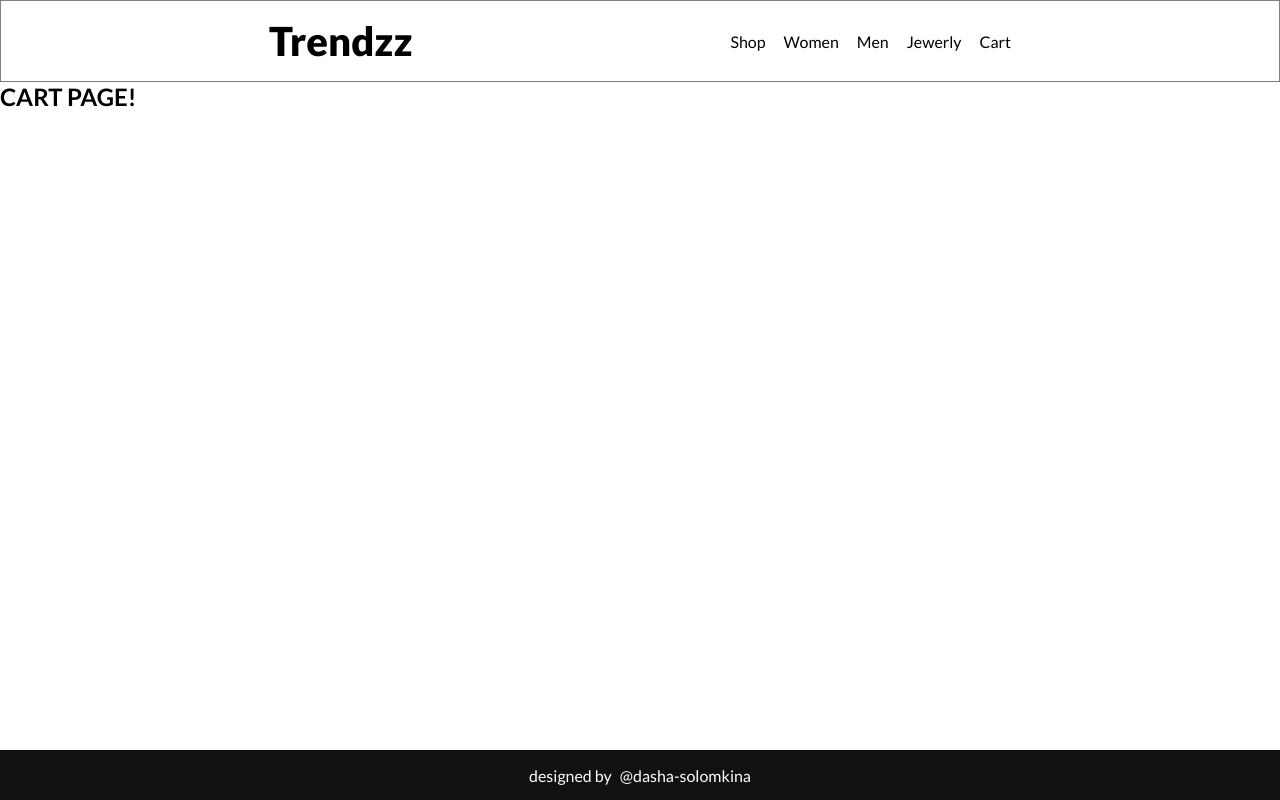
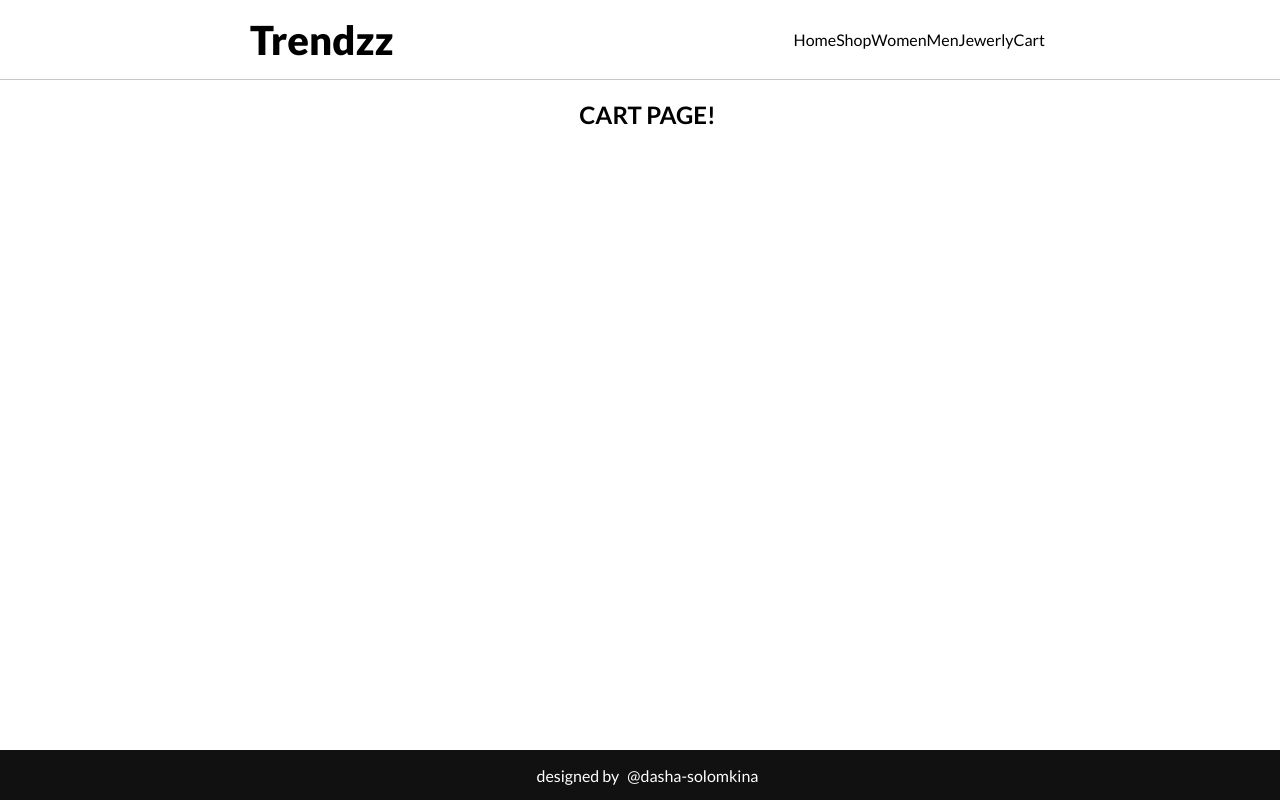
Before and after one commit to dasha-solomkina/shopping-cart, a React (Vite) app: page /cart in a window 1280 px wide. Built offline with nearby package versions, Linux system fonts and the light colour scheme.

Commit message:
style pages

```diff
--- a/src/components/Card.tsx
+++ b/src/components/Card.tsx
@@ -11,8 +11,16 @@ export default function Card({ id, title, image, price }: CardProps) {
   return (
     <div className="card" key={id}>
       <img src={image} alt={title} />
-      <p>{title}</p>
-      <p>{price}</p>
+      <div className="card-checkout">
+        <div className="input-group">
+          <button className="decrement-btn">-</button>
+          <input type="number" placeholder="1" />
+          <button className="increment-btn">+</button>
+        </div>
+        <button>Add to bag</button>
+      </div>
+      <p className="title">{title}</p>
+      <p className="price">${price}</p>
     </div>
   );
 }
--- a/src/components/DropMenu.tsx
+++ b/src/components/DropMenu.tsx
@@ -3,6 +3,9 @@ import { Link } from 'react-router-dom';
 export default function BasicMenu() {
   return (
     <>
+      <Link to="../" className="linkWithoutStyles">
+        <p>Home</p>
+      </Link>
       <Link to="../shop" className="linkWithoutStyles">
         <p>Shop</p>
       </Link>
--- a/src/components/Header.tsx
+++ b/src/components/Header.tsx
@@ -7,10 +7,6 @@ export default function Header() {
       <Link to="/" className="linkWithoutStyles">
         <h1>Trendzz</h1>
       </Link>
-      {/* <p>Shop</p>
-      <p>Women</p>
-      <p>Men</p>
-      <p>Jewerly</p> */}
       <BasicMenu />
       <p>Cart</p>
     </header>
--- a/src/index.css
+++ b/src/index.css
@@ -6,33 +6,51 @@
 /* Header */
 header {
   display: flex;
-  min-height: 80px;
   justify-content: space-evenly;
   align-items: center;
-  border: 1px solid grey;
+  border-bottom: 1px solid rgb(199, 198, 198);
   padding: 0 250px;
 }
 
 /* Cards */
 .grid-cards {
   display: grid;
-  grid-template-columns: repeat(auto-fit, minmax(250px, 1fr));
-  gap: 30px;
+  grid-template-columns: repeat(auto-fit, minmax(400px, 1fr));
+  gap: 60px;
+  margin-top: 50px;
+  margin-bottom: 60px;
+}
+
+.price {
+  margin-top: 15px;
+  font-weight: 700;
+}
+
+.card {
+  width: 400px;
+  height: 520px;
+  display: flex;
+  flex-direction: column;
+  align-items: start;
 }
 
 img {
-  max-width: 90%;
+  align-self: center;
+  max-width: 80%;
+  max-height: 75%;
+  margin-bottom: auto;
 }
 
 .layout {
-  height: 100vh;
-  display: flex;
-  flex-direction: column;
+  display: grid;
+  grid-template-rows: minmax(80px, 5%) 1fr minmax(50px, 4%);
+  min-height: 100vh;
+  justify-content: stretch;
 }
 
-.container {
+.container-home {
   padding: 0 250px;
-  height: 100%;
+  height: auto;
   background-image: url(/src/assets/bgImg.jpg);
   background-repeat: no-repeat;
   background-size: cover;
@@ -40,6 +58,16 @@ img {
   display: flex;
   justify-content: end;
   align-items: center;
+  height: 100%;
+}
+
+.container-global {
+  height: 100%;
+}
+
+.container {
+  padding: 20px 250px;
+  height: 100%;
 }
 
 .cta {
@@ -58,8 +86,8 @@ img {
   padding: 6px 10px;
   font-size: 3rem;
   border: 1px solid black;
-  border-radius: 22px;
-  font-weight: 700;
+  border-radius: 24px;
+  font-weight: 600;
 }
 
 #btn-shop-now:hover {
@@ -68,14 +96,8 @@ img {
   cursor: pointer;
 }
 
-.container-global {
-  height: 100%;
-}
-
 /* Footer */
 footer {
-  margin-top: auto;
-  min-height: 50px;
   display: flex;
   justify-content: center;
   align-items: center;
@@ -92,10 +114,14 @@ footer {
 h1 {
   font-weight: 900;
   font-size: 2.5rem;
-  margin-right: 300px;
+  margin-right: 400px;
 }
 
 .linkWithoutStyles {
   text-decoration: none;
   color: inherit;
 }
+
+h2 {
+  text-align: center;
+}
--- a/src/pages/Cart.tsx
+++ b/src/pages/Cart.tsx
@@ -3,7 +3,7 @@ import Layout from '../components/Layout';
 export default function Cart() {
   return (
     <Layout>
-      <div>
+      <div className="container">
         <h2>CART PAGE!</h2>
       </div>
     </Layout>
--- a/src/pages/Home.tsx
+++ b/src/pages/Home.tsx
@@ -4,7 +4,7 @@ import { Link } from 'react-router-dom';
 export default function Home() {
   return (
     <Layout>
-      <div className="container">
+      <div className="container-home">
         <Link to="shop">
           <button id="btn-shop-now">Shop now</button>
         </Link>
--- a/src/pages/Jewelry.tsx
+++ b/src/pages/Jewelry.tsx
@@ -28,8 +28,8 @@ export default function Jewelry() {
 
   return (
     <Layout>
-      <div>
-        <h2>JEWELRY PAGE!</h2>
+      <div className="container">
+        <h2>Jewelry</h2>
         {fetchedProducts && fetchedProducts.length > 0 && (
           <CardsGrid arr={filteredProducts} />
         )}
--- a/src/pages/Men.tsx
+++ b/src/pages/Men.tsx
@@ -28,8 +28,8 @@ export default function Men() {
 
   return (
     <Layout>
-      <div>
-        <h2>MEN PAGE! here</h2>
+      <div className="container">
+        <h2>Men</h2>
         {fetchedProducts && fetchedProducts.length > 0 && (
           <CardsGrid arr={filteredProducts} />
         )}
--- a/src/pages/Shop.tsx
+++ b/src/pages/Shop.tsx
@@ -23,8 +23,8 @@ export default function Shop() {
 
   return (
     <Layout>
-      <div>
-        <h2>SHOP PAGE!</h2>
+      <div className="container">
+        <h2>All products</h2>
         {fetchedProducts && fetchedProducts.length > 0 && (
           <CardsGrid arr={fetchedProducts} />
         )}
--- a/src/pages/Women.tsx
+++ b/src/pages/Women.tsx
@@ -28,8 +28,8 @@ export default function Women() {
 
   return (
     <Layout>
-      <div>
-        <h2>WOMEN PAGE!</h2>
+      <div className="container">
+        <h2>Women</h2>
         {fetchedProducts && fetchedProducts.length > 0 && (
           <CardsGrid arr={filteredProducts} />
         )}
```
